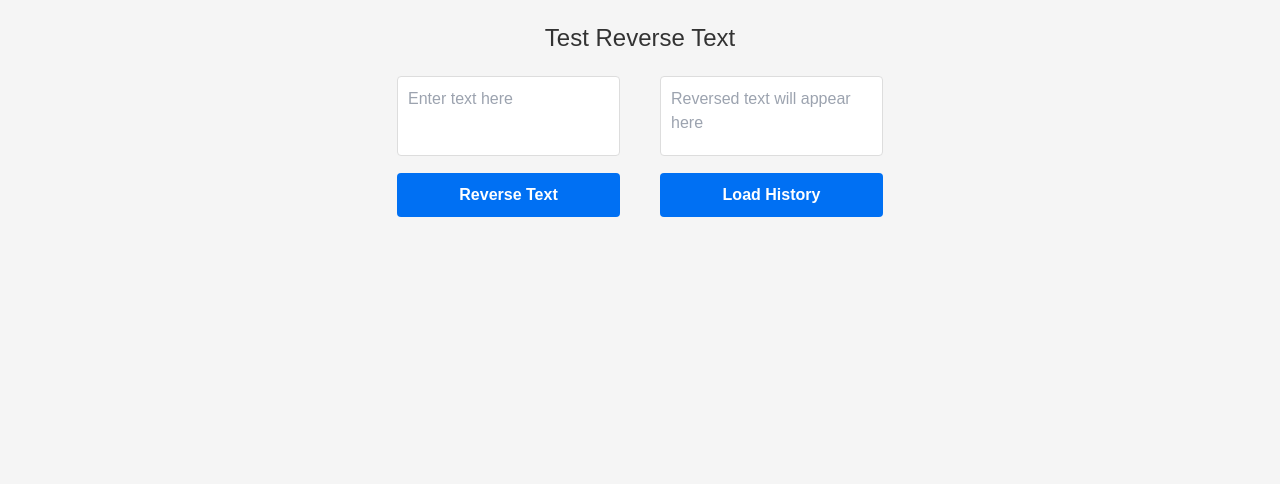
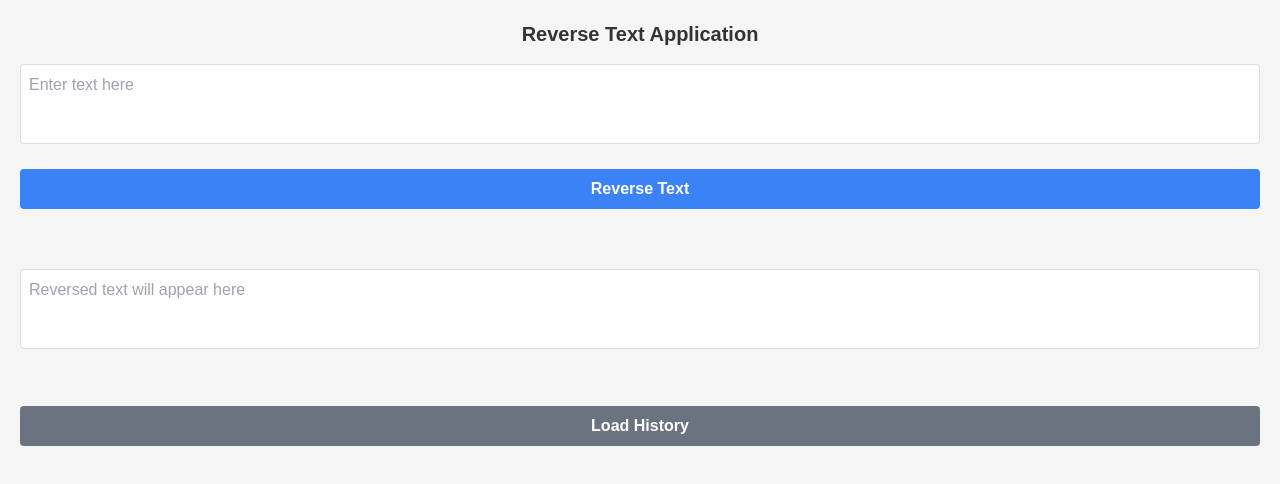
Before and after one commit to WonYunSun/interview-practice, a Next.js app: page / in a window 1280 px wide. Shown: the top 484 px of the page. Built offline with nearby package versions, Linux system fonts and the light colour scheme.

Commit message:
테스트 문제 업데이트

```diff
--- a/src/app/api/history/route.ts
+++ b/src/app/api/history/route.ts
@@ -1,16 +1,35 @@
 import { NextResponse } from 'next/server';
 
-// 입력값과 변환된 결과의 히스토리를 저장하는 메모리 내 저장소
-const history: { input: string; output: string }[] = [];
+// 입력값과 변환된 결과를 저장하는 메모리 내 저장소
+const history: { input: string; output: string; likes: number }[] = [];
 
-// GET: 입력값과 변환된 결과의 히스토리를 반환
+// GET: 저장된 입력값과 결과값의 히스토리를 반환
 export async function GET() {
     return NextResponse.json(history);
 }
 
-// POST: 새로운 항목(입력값과 변환 결과)을 히스토리에 추가
+// POST: 새로운 입력값과 결과값을 저장
 export async function POST(req: Request) {
     const { input, output } = await req.json();
-    history.push({ input, output });
+    const existing = history.find((item) => item.input === input);
+    if (!existing) {
+        history.push({ input, output, likes: 0 });
+    }
     return NextResponse.json({ success: true });
 }
+
+// DELETE: 특정 입력값을 히스토리에서 제거
+export async function DELETE(req: Request) {
+    const { input } = await req.json();
+    const index = history.findIndex((item) => item.input === input);
+    if (index !== -1) {
+        history.splice(index, 1);
+        return NextResponse.json({ success: true });
+    }
+    return NextResponse.json({ success: false, message: 'Item not found' }, { status: 404 });
+}
+
+// TODO PUT: 특정 입력값의 좋아요(likes) 수를 증가
+export async function PUT(req: Request) {
+
+}
--- a/src/app/page.tsx
+++ b/src/app/page.tsx
@@ -3,42 +3,83 @@
 import { useState } from 'react';
 
 export default function Home() {
+    // 입력값을 저장하는 상태
     const [inputText, setInputText] = useState('');
+    // 변환된 텍스트를 저장하는 상태
     const [reversedText, setReversedText] = useState('');
+    // 입력 이력을 저장하는 상태
     const [history, setHistory] = useState([]);
+    // 에러 메시지를 저장하는 상태
+    const [errorMessage, setErrorMessage] = useState<string | null>(null);
 
+    // 텍스트를 뒤집어 서버로 전달하고 결과를 받아오는 함수
     const handleReverseText = async () => {
-        // TODO: 입력값이 비어 있거나 너무 짧을 경우 에러 메시지를 설정하세요.
-        // TODO: 입력값을 서버에 보내고 변환된 값을 받아 reversedText에 설정하세요.
+        // TODO: 입력값이 비어 있거나 너무 짧을 경우 setErrorMessage를 사용해 에러 메시지를 설정하세요.
+        // TODO: 입력값을 서버로 POST 요청을 보내고, 변환된 결과를 받아 setReversedText로 설정하세요.
     };
 
+    // 서버에서 입력 이력을 불러오는 함수
     const handleLoadHistory = async () => {
-        // TODO: 서버에서 입력 이력을 불러와 history에 설정하세요.
+        // TODO: 서버로 GET 요청을 보내 입력 이력을 가져오고, setHistory를 사용해 화면에 표시하세요.
+    };
+
+    // 입력 이력을 삭제하는 함수
+    const handleDeleteHistory = async (input: string) => {
+        // TODO: 서버로 DELETE 요청을 보내 해당 입력값을 삭제하고, UI를 업데이트하세요.
     };
 
     return (
         <div className="p-5">
-            <h1>Test Reverse Text</h1>
-            <div className="flex justify-center gap-10">
+            <h1 className="text-xl font-bold mb-4">Reverse Text Application</h1>
+            <div className="flex flex-col gap-10">
+                {/* 입력 영역 */}
                 <div>
                     <textarea
+                        className="border p-2 w-full h-20"
                         value={inputText}
                         onChange={(e) => setInputText(e.target.value)}
                         placeholder="Enter text here"
                     />
-                    <button onClick={handleReverseText}>Reverse Text</button>
+                    {errorMessage && <p className="text-red-500">{errorMessage}</p>}
+                    <button
+                        className="mt-2 bg-blue-500 text-white px-4 py-2 rounded"
+                        onClick={handleReverseText}
+                    >
+                        Reverse Text
+                    </button>
                 </div>
+
+                {/* 출력 영역 */}
                 <div>
                     <textarea
+                        className="border p-2 w-full h-20"
                         value={reversedText}
                         readOnly
                         placeholder="Reversed text will appear here"
                     />
-                    <button onClick={handleLoadHistory}>Load History</button>
+                </div>
+
+                {/* 히스토리 영역 */}
+                <div>
+                    <button
+                        className="bg-gray-500 text-white px-4 py-2 rounded"
+                        onClick={handleLoadHistory}
+                    >
+                        Load History
+                    </button>
                     <ul className="mt-4 space-y-2">
-                        {history.map((entry, index) => (
-                            <li key={index} className="border p-2 rounded bg-gray-100">
-                                {`Input: ${entry.input}, Output: ${entry.output}`}
+                        {history.map((entry: any, index) => (
+                            <li
+                                key={index}
+                                className="border p-2 rounded bg-gray-100 flex justify-between items-center"
+                            >
+                                <span>{`Input: ${entry.input}, Output: ${entry.output}`}</span>
+                                <button
+                                    className="text-red-500 underline"
+                                    onClick={() => handleDeleteHistory(entry.input)}
+                                >
+                                    Delete
+                                </button>
                             </li>
                         ))}
                     </ul>
```
